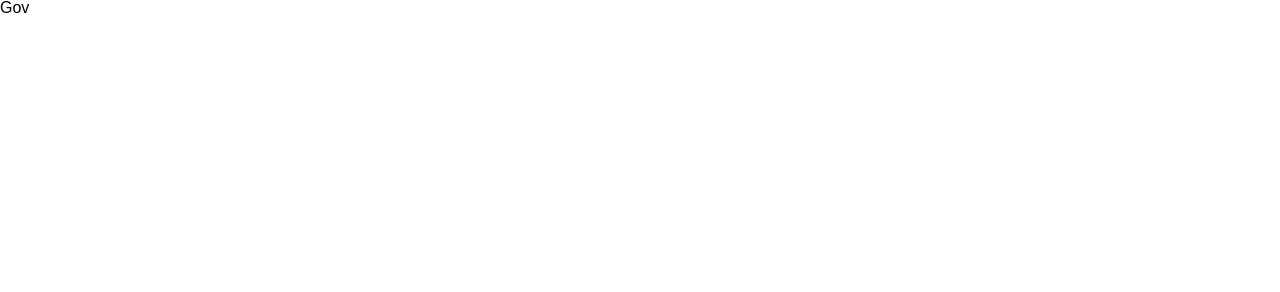
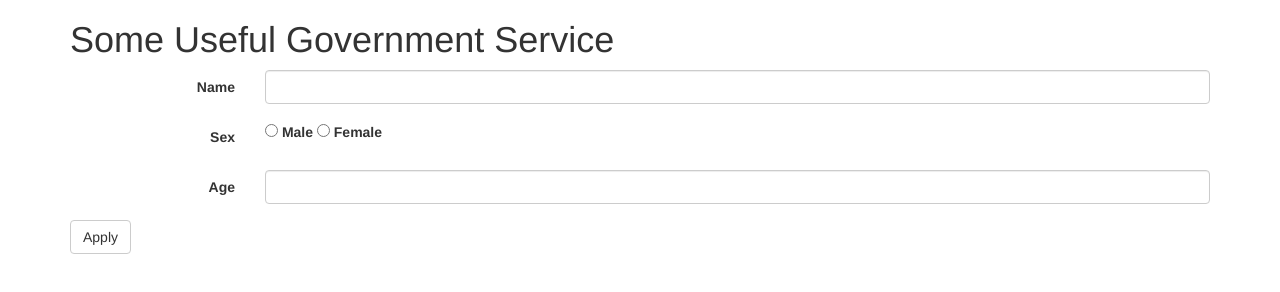
Before and after one commit to stefek99/angularjs-competency-test, a website: page static/app/index.html in a window 1280 px wide. Drawn offline with nearby package versions, Linux system fonts and the light colour scheme; some packages are replaced by stand-ins of ours.

Commit message:
Form getting there

```diff
--- a/static/app/index.html
+++ b/static/app/index.html
@@ -9,7 +9,7 @@
   <script src="https://cdnjs.cloudflare.com/ajax/libs/underscore.js/1.8.3/underscore-min.js"></script>
 
 
-  <link rel="stylesheet" href="reset.css">
+  <link rel="stylesheet" href="https://maxcdn.bootstrapcdn.com/bootstrap/3.3.6/css/bootstrap.min.css" integrity="sha384-1q8mTJOASx8j1Au+a5WDVnPi2lkFfwwEAa8hDDdjZlpLegxhjVME1fgjWPGmkzs7" crossorigin="anonymous">
   <link rel="stylesheet" href="styles.css">
 
   <meta name="viewport" content="width=device-width, initial-scale=1.0">
@@ -26,6 +26,7 @@
 
   <script src="js/app.js"></script>
   <script src="js/controllers/input.js"></script>
+  <script src="js/services/countries.js"></script>
 
 </body>
 </html>
--- a/static/app/js/controllers/input.js
+++ b/static/app/js/controllers/input.js
@@ -1,3 +1,3 @@
-app.controller("InputController", function($scope) {
-
+app.controller("InputController", function($scope, countries) {
+  $scope.countries = countries.get();
 });
--- /dev/null
+++ b/static/app/js/services/countries.js
@@ -0,0 +1,9 @@
+app.service("countries", function() {
+  var service = {};
+
+  service.get = function() {
+    return [1,2,3];
+  };
+
+  return service;
+})
--- a/static/app/reset.css
+++ /dev/null
@@ -1,48 +0,0 @@
-/* http://meyerweb.com/eric/tools/css/reset/
-   v2.0 | 20110126
-   License: none (public domain)
-*/
-
-html, body, div, span, applet, object, iframe,
-h1, h2, h3, h4, h5, h6, p, blockquote, pre,
-a, abbr, acronym, address, big, cite, code,
-del, dfn, em, img, ins, kbd, q, s, samp,
-small, strike, strong, sub, sup, tt, var,
-b, u, i, center,
-dl, dt, dd, ol, ul, li,
-fieldset, form, label, legend,
-table, caption, tbody, tfoot, thead, tr, th, td,
-article, aside, canvas, details, embed,
-figure, figcaption, footer, header, hgroup,
-menu, nav, output, ruby, section, summary,
-time, mark, audio, video {
-	margin: 0;
-	padding: 0;
-	border: 0;
-	font-size: 100%;
-	font: inherit;
-	vertical-align: baseline;
-}
-/* HTML5 display-role reset for older browsers */
-article, aside, details, figcaption, figure,
-footer, header, hgroup, menu, nav, section {
-	display: block;
-}
-body {
-	line-height: 1;
-}
-ol, ul {
-	list-style: none;
-}
-blockquote, q {
-	quotes: none;
-}
-blockquote:before, blockquote:after,
-q:before, q:after {
-	content: '';
-	content: none;
-}
-table {
-	border-collapse: collapse;
-	border-spacing: 0;
-}
--- a/static/app/styles.css
+++ b/static/app/styles.css
@@ -1,13 +1,7 @@
-.cf:before,
-.cf:after {
-    content: " ";
-    display: table;
+.control-label {
+  font-weight: bold;
 }
 
-.cf:after {
-    clear: both;
+.form-group {
+  height: 35px;
 }
-
-body {
-	font-family: Sans-Serif;
-}
--- a/static/app/templates/input.html
+++ b/static/app/templates/input.html
@@ -1 +1,41 @@
-Gov
+<div class="container">
+  <h1>Some Useful Government Service</h1>
+
+  <form class="form-horizontal" ng-submit="submitForm()">
+
+    <div class="form-group">
+      <label for="name" class="col-xs-2 control-label">Name</label>
+      <div class="col-xs-10">
+        <input class="form-control" id="name" ng-model="name">
+      </div>
+    </div>
+
+    <div class="form-group">
+      <div class="col-xs-2 control-label">Sex</div>
+      <div class="col-xs-10">
+        <label>
+          <input type="radio" ng-model="sex" value="Male">
+          Male
+        </label>
+
+        <label>
+          <input type="radio" ng-model="sex" value="Female">
+          Female
+        </label>
+      </div>
+    </div>
+
+    <div class="form-group">
+      <label for="age" class="col-xs-2 control-label">Age</label>
+      <div class="col-xs-10">
+        <input class="form-control" type="number" min="1" max="125" id="age" ng-model="age">
+      </div>
+    </div>
+
+    <div class="form-group">
+      <div class="col-xs-12">
+        <button type="submit" class="btn btn-default">Apply</button>
+      </div>
+    </div>
+  </form>
+</div>
```
Also changed, not shown: static/app/js/app.js (indentation only).
